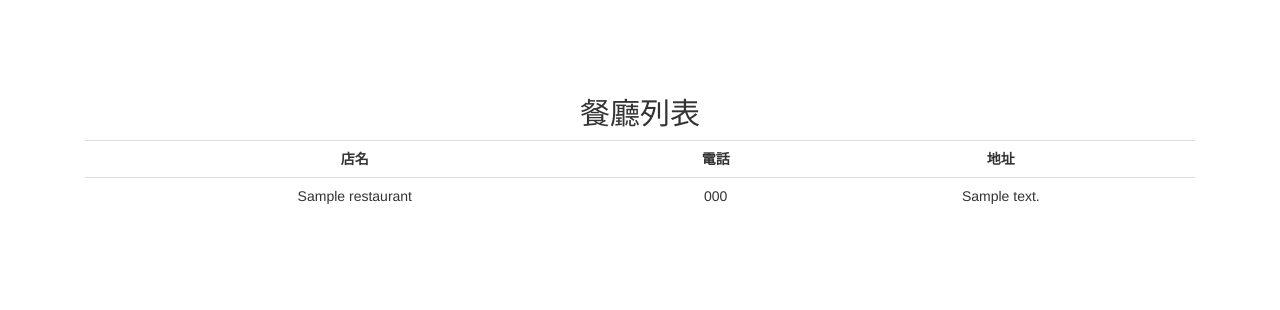
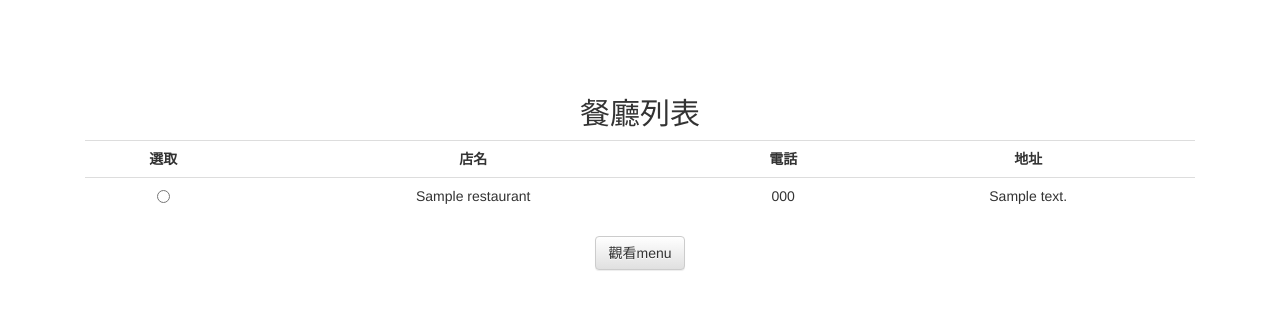
Before and after one commit to its-django/mysite, a Django app: page /restaurants_list/ in a window 1280 px wide. Shown: the part 51-361 px from the top of the page. Run offline with Django 3.2, Linux system fonts and the light colour scheme; tables that the repository leaves empty hold one stand-in row (values such as "Sample post"); some libraries are stand-ins or nearby versions.

Commit message:
Module_10 - 選擇餐廳並觀看menu
* 這裡使用方法一，其餘請自行修改

```diff
--- a/mysite/restaurants/templates/restaurants_list.html
+++ b/mysite/restaurants/templates/restaurants_list.html
@@ -40,20 +40,25 @@
         <div class="container">
             <div class="center_padding">
                 <h2>餐廳列表</h2>
+                <form action="/menu/" method="get">
                 <table class="table table-hover">
                     <tr>
+                        <th>選取</th>
                         <th>店名</th>
                         <th>電話</th>
                         <th>地址</th>
                     </tr>
                     {% for r in restaurants %}
                     <tr>
+                         <td> <input type="radio" name="id" value="{{r.id}}"> </td>
                         <td> {{ r.name }} </td>
                         <td> {{ r.phone_number }} </td>
                         <td> {{ r.address }} </td>
                     </tr>
                     {% endfor %}
                 </table>
+                <input type="submit" value="觀看menu" class="btn btn-default">
+                </form>
             </div>
         </div>
 
--- a/mysite/restaurants/views.py
+++ b/mysite/restaurants/views.py
@@ -1,6 +1,7 @@
 #!/usr/bin/env python
 # encoding: utf-8
 
+from django.http import HttpResponseRedirect
 from django.shortcuts import render_to_response
 
 from restaurants.models import Restaurant
@@ -13,8 +14,11 @@ def menu(request):
     :returns: http response
 
     """
-    restaurant = Restaurant.objects.get(id=1)
-    return render_to_response('menu.html', locals())
+    if 'id' in request.GET and request.GET['id'] != '':
+        restaurant = Restaurant.objects.get(id=request.GET['id'])
+        return render_to_response('menu.html', locals())
+    else:
+        return HttpResponseRedirect("/restaurants_list/")
 
 
 def list_restaurants(request):
```
